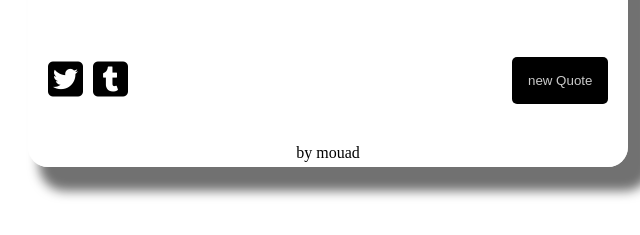
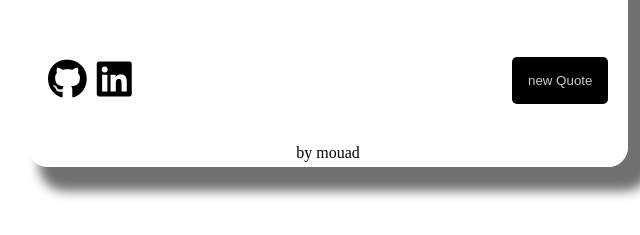
Before and after one commit to M0-o/Random-quote-machine, a plain HTML site: page index.html in a window 1280 px wide. Shown: the part 384-619 px from the top of the page, 312-952 px from the left. Drawn offline with Linux system fonts and the light colour scheme.

Commit message:
made the icons link to my public profiles

```diff
--- a/index.html
+++ b/index.html
@@ -17,12 +17,23 @@
       </div>
       <div id="Wrapper">
         <div id="icons" class="icon">
-          <i class="fa-brands fa-square-twitter color_change"></i>
-          <i class="fa-brands fa-square-tumblr color_change"></i>
+          <a
+            href="https://github.com/M0-o"
+            target="_blank"
+            rel="noopener noreferrer"
+            ><i class="fa-brands fa-github color_change"></i
+          ></a>
+
+          <a
+            href="https://www.linkedin.com/in/mouad-berrami-062ab1286/"
+            target="_blank"
+            rel="noopener noreferrer"
+            ><i class="fa-brands fa-linkedin color_change"></i
+          ></a>
         </div>
         <button id="Generate" class="bg_color_change">new Quote</button>
       </div>
-      <footer>by <a href="">mouad</a></footer>
+      <footer>by mouad</footer>
     </section>
 
     <script src="script.js"></script>
--- a/styles.css
+++ b/styles.css
@@ -95,7 +95,7 @@ footer {
   text-align: center;
   margin-bottom: 5px;
 }
-footer a {
+a {
   text-decoration: none;
   color: black;
 }
```
